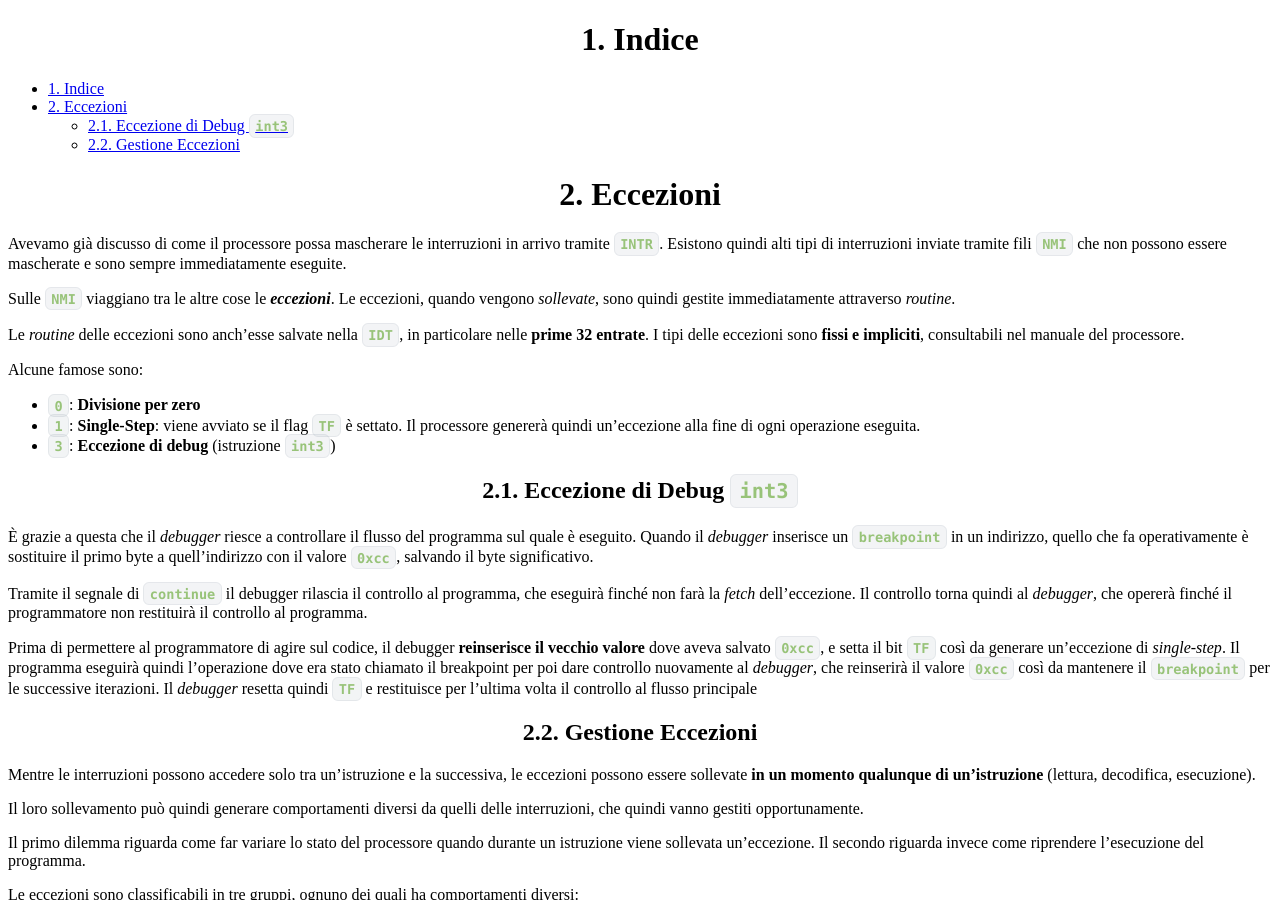
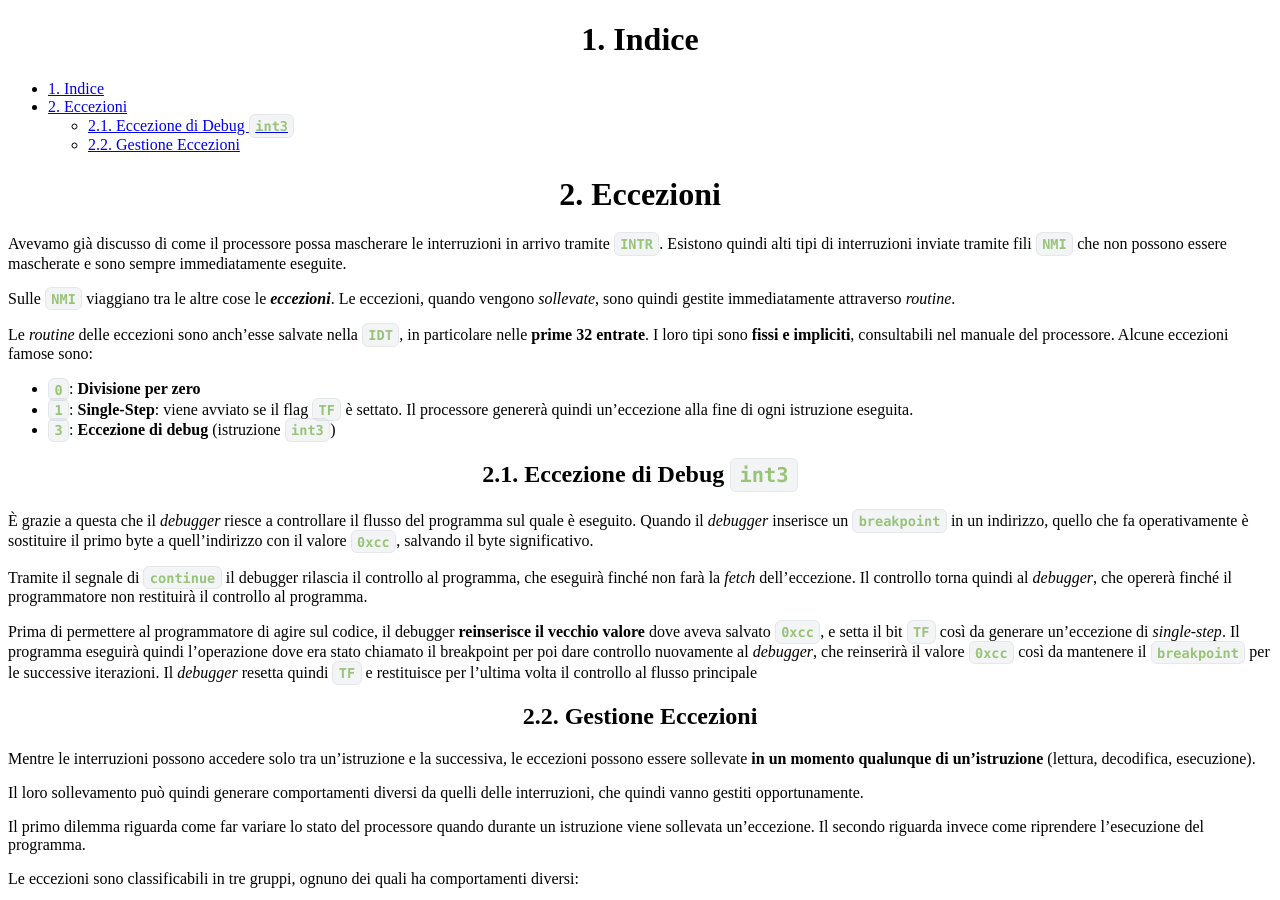
Before and after one commit to Gabriele-D-Cambria/Appunti-Calcolatori-Elettronici-2024-2025, a Jekyll site: the page built from Eccezioni.md, in a window 1280 px wide and 900 px high. Built offline with Jekyll 4.4.1, drawn with Linux system fonts in a browser that asks for light colours; nearby versions of some CDN libraries; our own code applies the rules of GitHub Pages for plain Markdown files.

Commit message:
Miglioramenti di chiarezza nel documento "Eccezioni": rimosse ripetizioni e corretta la terminologia.

```diff
--- a/Eccezioni.md
+++ b/Eccezioni.md
@@ -14,13 +14,11 @@ Esistono quindi alti tipi di interruzioni inviate tramite fili `NMI` che non pos
 Sulle `NMI` viaggiano tra le altre cose le _**eccezioni**_.
 Le eccezioni, quando vengono _sollevate_, sono quindi gestite immediatamente attraverso _routine_.
 
-Le _routine_ delle eccezioni sono anch'esse salvate nella `IDT`, in particolare nelle **prime 32 entrate**.
-I tipi delle eccezioni sono **fissi e impliciti**, consultabili nel manuale del processore.
-
-Alcune famose sono:
+Le _routine_ delle eccezioni sono anch'esse salvate nella `IDT`, in particolare nelle **prime 32 entrate**. I loro tipi sono **fissi e impliciti**, consultabili nel manuale del processore.
+Alcune eccezioni famose sono:
 - `0`: **Divisione per zero**
 - `1`: **Single-Step**: viene avviato se il flag `TF` è settato.
-  Il processore genererà quindi un'eccezione alla fine di ogni operazione eseguita.
+  Il processore genererà quindi un'eccezione alla fine di ogni istruzione eseguita.
 - `3`: **Eccezione di debug** (istruzione `int3`)
 
 ## 2.1. Eccezione di Debug `int3`
```
